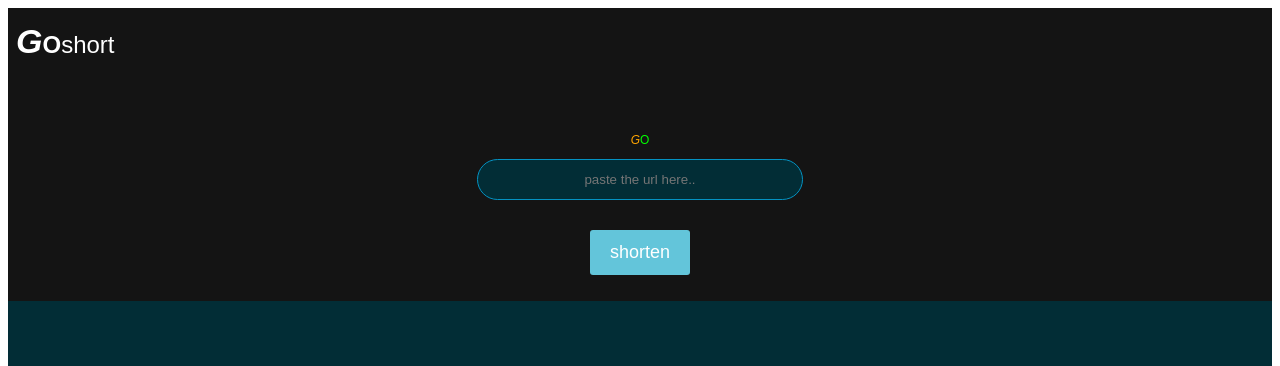
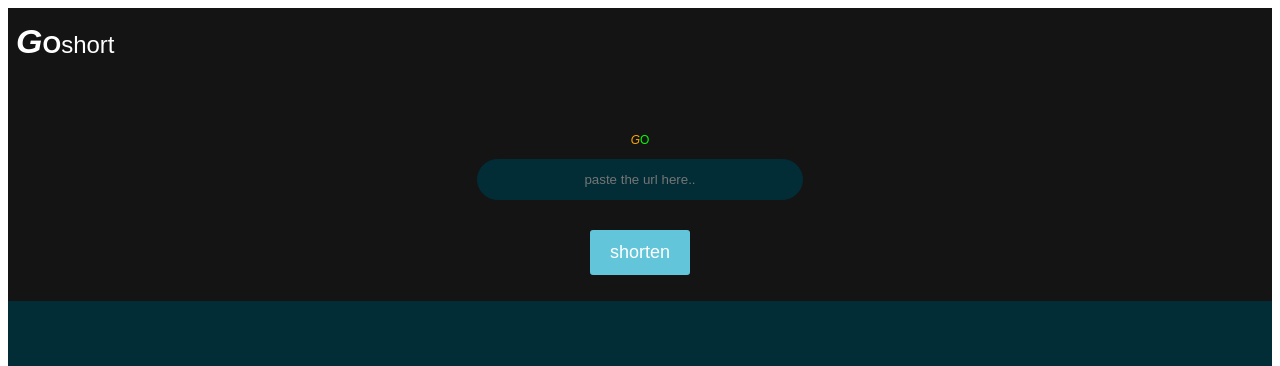
Before and after one commit to codewithsul/URLshorterner-python-django, a Django app: page / in a window 1280 px wide. Shown: the top 366 px of the page. Run offline with Django 4.2, Linux system fonts and the light colour scheme; some libraries are stand-ins or nearby versions.

Commit message:
another css changes

```diff
--- a/shortener/static/styles.css
+++ b/shortener/static/styles.css
@@ -50,7 +50,7 @@
 #link{
     border-radius:22px;
     font:10px;
-    border:1px solid #0492C2 ;
+    border:1px solid #022D36 ;
     background-color:#022D36;
     color:#FFF;
     text-align:center;
```
